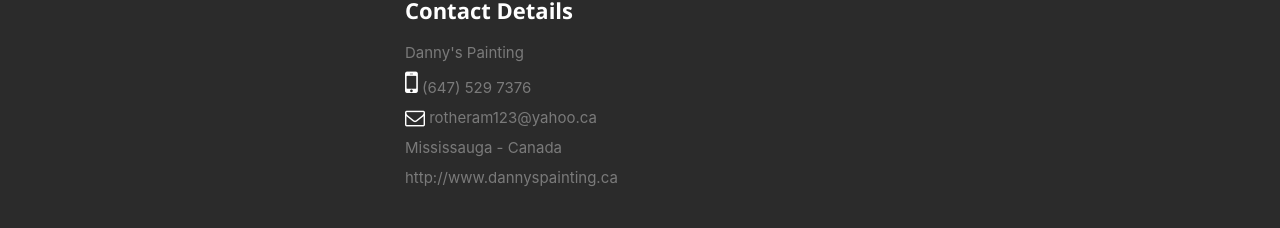
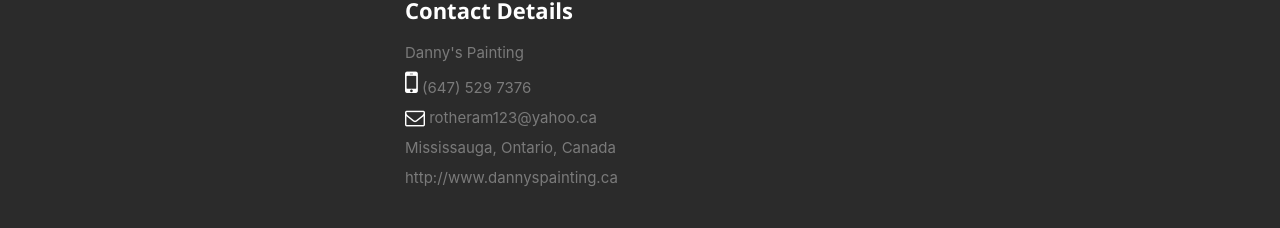
Before and after one commit to rcribeiro/danny, a React (Create React App) app: page / in a window 1280 px wide. Shown: the part 1092-1320 px from the top of the page. Built offline with nearby package versions, Linux system fonts and the light colour scheme.

Commit message:
changes in the contact section data and adding html file to allow website to be seracheable by Goole

```diff
--- a/package.json
+++ b/package.json
@@ -1,5 +1,4 @@
 {
-  "homepage": "https://rcribeiro.github.io/danny/",
   "name": "Danny",
   "version": "0.1.0",
   "private": true,
--- /dev/null
+++ b/public/google22dc7e6f9bf0c113.html
@@ -0,0 +1 @@
+google-site-verification: google22dc7e6f9bf0c113.html
--- a/src/resumeData.js
+++ b/src/resumeData.js
@@ -1,5 +1,4 @@
 let resumeData = {
-    "imagebaseurl":"https://rcribeiro.github.io/",
     "name": "Danny's Painting",
     "role": "painter you are looking for!",
     "linkedinId":" ",
@@ -24,7 +23,7 @@ let resumeData = {
           "className":"fa fa-instagram"
         }      ],
     "aboutme":"I am a local painter with years of experience in both interior and exterior painting. I ensure cleanliness in my work and sourrounding workspace. I am very professional in my work with guaranteed customer satisfaction. I work with all brands of paints, but highly recommend Benjamin Moore, Sherwin Williams or Dulux Paints.",
-    "address":"Mississauga - Canada",
+    "address":"Mississauga, Ontario, Canada",
     "website":"http://www.dannyspainting.ca",
     "paintings":[
       {
```
